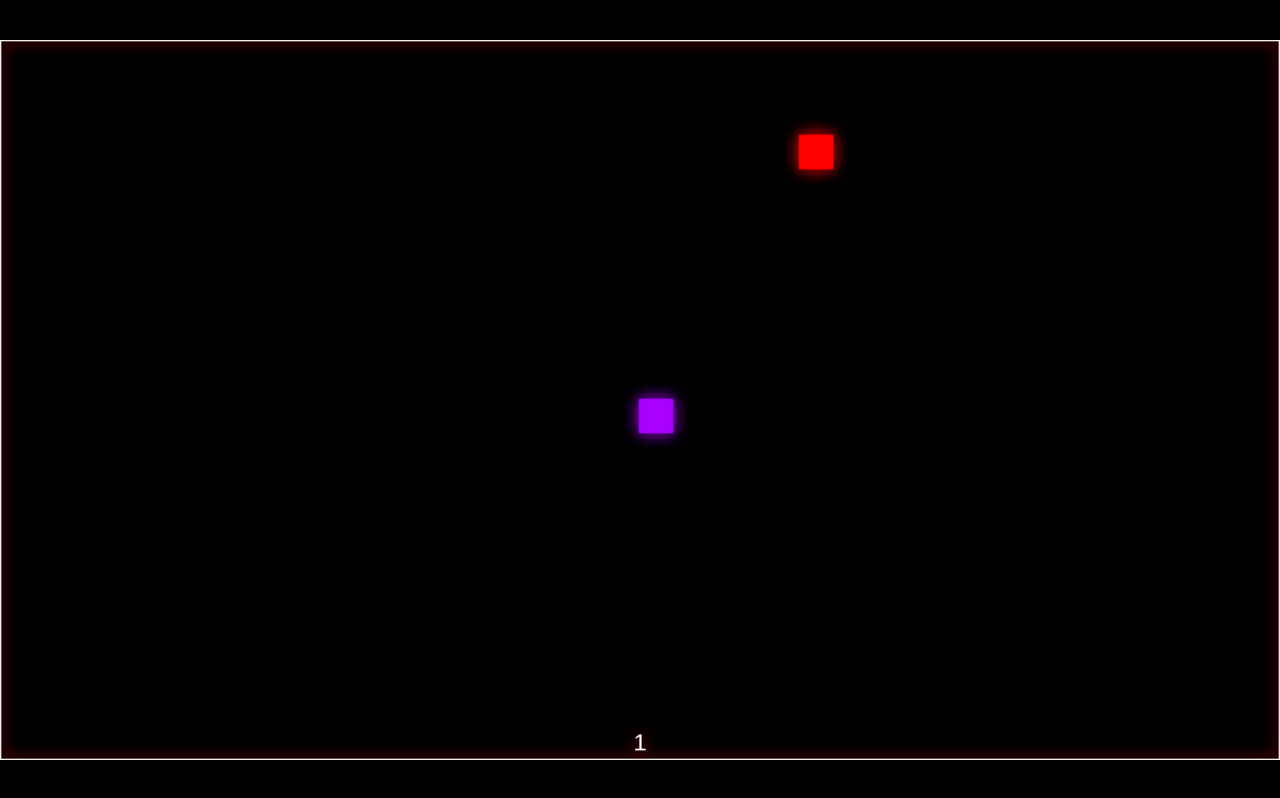
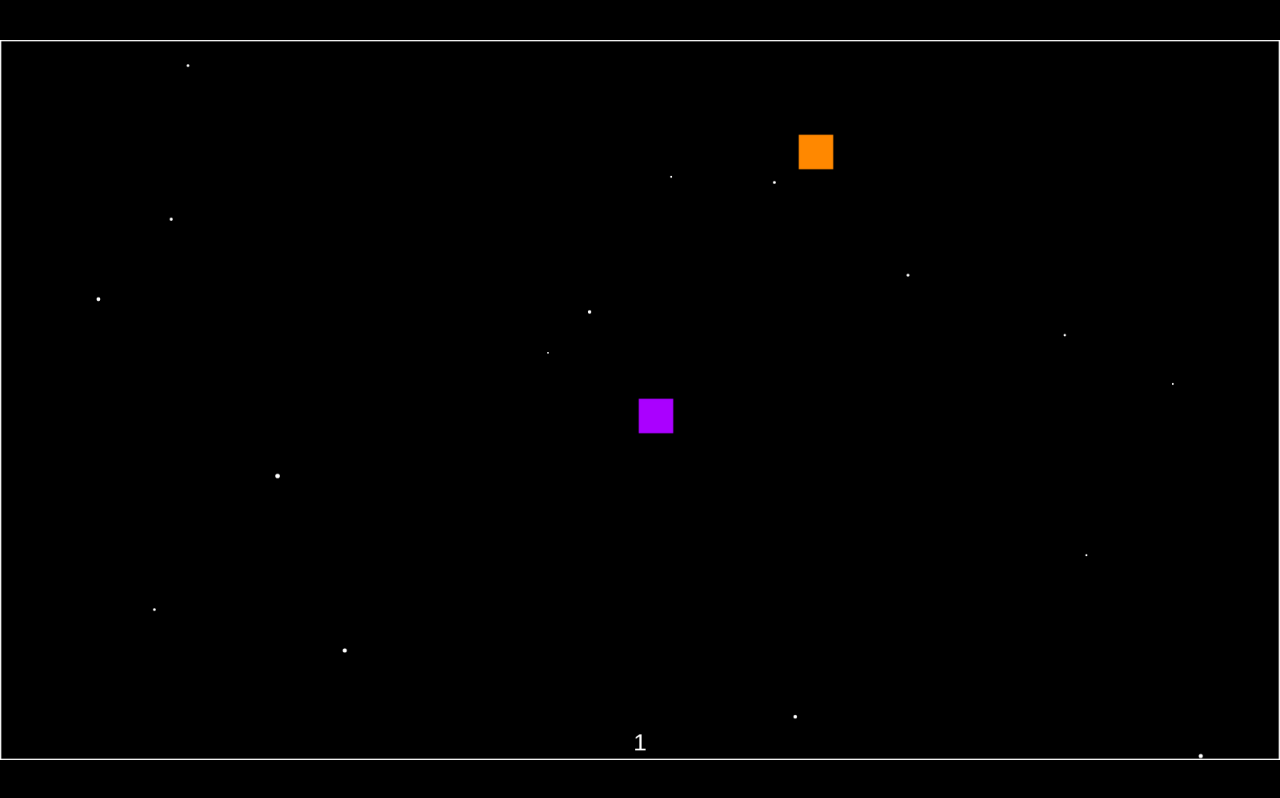
Before and after one commit to ZeroTixDev/snake-game, a website built with webpack: page src/template.html in a window 1280 px wide. Built offline with nearby package versions, Linux system fonts and the light colour scheme.

Commit message:
new build v2 added camera and visual effects and fixed some bugs

```diff
--- a/src/constants.js
+++ b/src/constants.js
@@ -1,7 +1,8 @@
 'use strict';
 
 const SNAKE_COLOR = '#26ff00';
-const FOOD_COLOR = '#ff0000';
+const FOOD_COLOR = '#ff8800';
+const ULTRA_FOOD_COLOR = '#00fff7';
 const GAME_WIDTH = 1600;
 const GAME_HEIGHT = 900;
 const SIMULATION_RATE = 20;
@@ -17,4 +18,5 @@ module.exports = {
    SIMULATION_RATE,
    FOOD_COLOR,
    RESOLUTION,
+   ULTRA_FOOD_COLOR,
 };
--- a/src/index.js
+++ b/src/index.js
@@ -17,6 +17,20 @@ const start = window.performance.now();
 let tick = 0;
 let startAnim = 0;
 let food = makeFood();
+const ultraFood = makeFood();
+let paused = false;
+const controls = {
+   87: 'up',
+   83: 'down',
+   65: 'left',
+   68: 'right',
+   38: 'up',
+   40: 'down',
+   37: 'left',
+   39: 'right',
+   84: 'hack',
+   80: 'pause',
+};
 document.body.style.backgroundColor = constants.BACKGROUND_COLOR;
 window.addEventListener('keydown', trackKeys);
 window.addEventListener('keyup', trackKeys);
@@ -25,11 +39,21 @@ window.addEventListener('resize', () => {
 });
 let lastTime = 0;
 let hue = 160;
-function lerp(start, end, time) {
-   return start * (1 - time) + end * time;
+let particles = [];
+function makeParticles() {
+   particles = [];
+   for (let i = 0; i < 100; i++) {
+      particles.push({
+         x: -1600 + Math.random() * (1600 * 3),
+         y: -900 + Math.random() * (900 * 3),
+         size: Math.random() * 2 + 1,
+      });
    }
-const playerCamera = { x: snake.head.interpPos.x, y: snake.head.interpPos.y };
-(function run(time) {
+}
+makeParticles();
+const playerCamera = { x: 800, y: 800 };
+(function run(time = 0) {
+   if (!paused) {
       ctx.fillStyle = 'black';
       ctx.fillRect(0, 0, canvas.width, canvas.height);
       drawBackground();
@@ -42,31 +66,66 @@ const playerCamera = { x: snake.head.interpPos.x, y: snake.head.interpPos.y };
          ctx.globalAlpha = 1;
          ctx.restore();
       }
-   const delta = (time ? time : 0 - lastTime) / 1000;
+      const delta = (time - lastTime) / 1000;
       lastTime = time;
-   startAnim += delta / 100;
+      startAnim += delta;
       const expectedTick = Math.ceil(((window.performance.now() - start) * constants.SIMULATION_RATE) / 1000);
       while (tick < expectedTick) {
-      snake.update(hue);
+         if (snake.update(hue)) {
+            food = makeFood();
+         }
          tick++;
       }
       snake.interp(delta);
       checkCollision();
       boundSnake();
-   playerCamera.x = snake.head.interpPos.x;
-   playerCamera.y = snake.head.interpPos.y;
+      if (snake.deadTick > 0) {
+         canvas.style.filter = 'grayscale(1) blur(5px)';
+      } else {
+         if (canvas.style.filter !== 'none') {
+            canvas.style.filter = 'none';
+         }
+      }
+      if (playerCamera) {
+         const x = (snake.head.x + snake.vel.x * constants.RESOLUTION - playerCamera.x) * delta;
+         const y = (snake.head.y + snake.vel.y * constants.RESOLUTION - playerCamera.y) * delta;
+         if (delta >= 1) {
+            playerCamera.x = snake.head.x;
+            playerCamera.y = snake.head.y;
+         } else {
+            playerCamera.x += x;
+            playerCamera.y += y;
+         }
+      }
+      drawParticles();
       drawSnake();
       drawFood();
       drawScore();
+   }
    requestAnimationFrame(run);
 })();
+function drawParticles() {
+   ctx.fillStyle = 'white';
+   for (const particle of particles) {
+      const [x, y] = [
+         Math.round(particle.x - playerCamera.x + canvas.width / 2),
+         Math.round(particle.y - playerCamera.y + canvas.height / 2),
+      ];
+      ctx.beginPath();
+      ctx.arc(x, y, particle.size, 0, Math.PI * 2);
+      ctx.fill();
+   }
+}
 function drawBackground() {
-   const [x, y] = [
-      Math.round(0 - playerCamera.x + canvas.width / 2),
-      Math.round(0 - playerCamera.y + canvas.height / 2),
-   ];
+   let [x, y] = [Math.round(0 - playerCamera.x + canvas.width / 2), Math.round(0 - playerCamera.y + canvas.height / 2)];
    ctx.strokeStyle = 'white';
    ctx.strokeRect(x, y, 1600, 900);
+   ctx.fillStyle = 'white';
+   [x, y] = [
+      Math.round(1575 - playerCamera.x + canvas.width / 2),
+      Math.round(950 - playerCamera.y + canvas.height / 2),
+   ];
+   ctx.fillText('by ZeroTix', x, y);
    /*ctx.strokeStyle = constants.CHECKER_COLOR;
    ctx.lineWidth = 3;
    for (let i = 0; i < canvas.width; i += constants.RESOLUTION * 2) {
@@ -84,7 +143,7 @@ function drawSnake() {
       ctx.fillStyle = color;
       ctx.strokeStyle = color;
       ctx.shadowColor = color;
-      ctx.shadowBlur = 20;
+      //ctx.shadowBlur = 20;
       ctx.lineWidth = 3;
       const [x, y] = [
          Math.round(interpPos.x - playerCamera.x + canvas.width / 2),
@@ -96,14 +155,13 @@ function drawSnake() {
 }
 function boundSnake() {
    if (
-      snake.head.interpPos.x >= constants.GAME_WIDTH - constants.RESOLUTION ||
+      snake.deadTick === 0 &&
+      (snake.head.interpPos.x >= constants.GAME_WIDTH - constants.RESOLUTION ||
          snake.head.interpPos.x <= 0 ||
          snake.head.interpPos.y >= constants.GAME_HEIGHT - constants.RESOLUTION ||
-      snake.head.interpPos.y <= 0
+         snake.head.interpPos.y <= 0)
    ) {
-      snake.reset();
-      food = makeFood();
-      hue = 160;
+      snake.deadTick = 1;
    }
 }
 function resize() {
@@ -118,15 +176,31 @@ function resize() {
 }
 function trackKeys(event) {
    const { keyCode } = event;
-   if (keyCode === 87 && snake.vel.y !== 1) snake.dir(0, -1);
-   if (keyCode === 83 && snake.vel.y !== -1) snake.dir(0, 1);
-   if (keyCode === 65 && snake.vel.x !== 1) snake.dir(-1, 0);
-   if (keyCode === 68 && snake.vel.x !== -1) snake.dir(1, 0);
+   if (controls[keyCode] === 'up' && snake.vel.y !== 1) snake.dir(0, -1);
+   if (controls[keyCode] === 'down' && snake.vel.y !== -1) snake.dir(0, 1);
+   if (controls[keyCode] === 'left' && snake.vel.x !== 1) snake.dir(-1, 0);
+   if (controls[keyCode] === 'right' && snake.vel.x !== -1) snake.dir(1, 0);
+   if (controls[keyCode] === 'hack' && event.type === 'keydown') {
+      for (let i = 0; i < 10; i++) {
+         addToSnake(hue);
+      }
+   }
+   if (controls[keyCode] === 'pause' && event.type !== 'keyup') {
+      paused = !paused;
+      if (paused) {
+         ctx.fillStyle = 'rgba(0, 0, 0, 0.8)';
+         ctx.fillRect(0, 0, canvas.width, canvas.height);
+         ctx.fillStyle = 'white';
+         ctx.fillText('PAUSED', canvas.width / 2, canvas.height / 2);
+      } else {
+         const expectedTick = Math.ceil(((window.performance.now() - start) * constants.SIMULATION_RATE) / 1000);
+         tick = expectedTick;
+      }
+   }
 }
 function drawFood() {
    ctx.fillStyle = constants.FOOD_COLOR;
    ctx.strokeStyle = constants.FOOD_COLOR;
-   ctx.shadowColor = constants.FOOD_COLOR;
    ctx.lineWidth = 3;
    const [x, y] = [
       Math.round(food.x - playerCamera.x + canvas.width / 2),
@@ -134,6 +208,19 @@ function drawFood() {
    ];
    ctx.fillRect(x, y, constants.RESOLUTION, constants.RESOLUTION);
    ctx.strokeRect(x, y, constants.RESOLUTION, constants.RESOLUTION);
+   /* ctx.fillStyle = constants.ULTRA_FOOD_COLOR;
+   ctx.strokeStyle = constants.ULTRA_FOOD_COLOR;
+   ctx.shadowColor = constants.ULTRA_FOOD_COLOR;
+   ctx.lineWidth = 3;
+   [x, y] = [
+      Math.round(ultraFood.x - playerCamera.x + canvas.width / 2),
+      Math.round(ultraFood.y - playerCamera.y + canvas.height / 2),
+   ];
+   ctx.fillRect(x, y, constants.RESOLUTION, constants.RESOLUTION);
+   ctx.strokeRect(x, y, constants.RESOLUTION, constants.RESOLUTION);*/
+}
+function addToSnake(hue) {
+   snake.append(hue);
 }
 function checkCollision() {
    if (
@@ -145,7 +232,7 @@ function checkCollision() {
       food = makeFood();
       hue += 20;
       hue = hue % 360;
-      snake.append(hue);
+      addToSnake(hue);
    }
 }
 function makeFood() {
--- a/src/snake.js
+++ b/src/snake.js
@@ -1,6 +1,6 @@
 'use strict';
 
-const { RESOLUTION } = require('./constants.js');
+const { RESOLUTION, SIMULATION_RATE } = require('./constants.js');
 module.exports = class Snake {
    constructor() {
       this.baseCell = {
@@ -13,6 +13,8 @@ module.exports = class Snake {
       this.body = [{ ...this.baseCell }];
       this.size = RESOLUTION;
       this.vel = { x: 0, y: 0 };
+      this.deadTick = 0;
+      this.deadTicks = SIMULATION_RATE * 1; // 0.1 seconds is the amount of time you are frozen; ( i think )
    }
    get head() {
       return this.body[0];
@@ -31,22 +33,22 @@ module.exports = class Snake {
    }
    reset() {
       this.body = [{ ...this.baseCell }];
-      this.dir(1, 0);
+      this.dir(0, 0);
    }
    lerp(start, end, time) {
       return start * (1 - time) + end * time;
    }
    interp(delta) {
-      if (delta >= 1 / 20) {
+      if (delta >= 1 / (SIMULATION_RATE + 5)) {
          for (const cell of this.body) {
             cell.interpPos.x = cell.x;
             cell.interpPos.y = cell.y;
          }
       } else {
-         const time = delta * 20;
+         const time = delta * (SIMULATION_RATE + 5);
          for (const cell of this.body) {
-            cell.interpPos.x = this.lerp(cell.interpPos.x ? cell.interpPos.x : cell.y, cell.x, time);
-            cell.interpPos.y = this.lerp(cell.interpPos.y ? cell.interpPos.y : cell.y, cell.y, time);
+            cell.interpPos.x = this.lerp(cell.interpPos.x, cell.x, time);
+            cell.interpPos.y = this.lerp(cell.interpPos.y, cell.y, time);
             //cell.interpPos.x = this.lerp(cell.interpPos.x, cell.x, time);
             //cell.interpPos.y = this.lerp(cell.interpPos.y, cell.y, time);
          }
@@ -56,16 +58,37 @@ module.exports = class Snake {
       for (const cell of this.body) {
          cell.lastPos = { x: cell.x, y: cell.y };
       }
-      this.head.x = this.head.x + this.vel.x * this.size;
-      this.head.y = this.head.y + this.vel.y * this.size;
-      for (let i = 1; i < this.body.length; i++) {
-         this.body[i].x = this.body[i - 1].lastPos.x;
-         this.body[i].y = this.body[i - 1].lastPos.y;
-         if (this.body[i].x === this.head.x && this.body[i].y === this.head.y) {
+      this.head.x += this.vel.x * this.size;
+      this.head.y += this.vel.y * this.size;
+      if (this.deadTick === 0) {
+         for (let i = 1; i < this.body.length; i++) {
+            const old = { ...this.body[i] };
+            this.body[i].x = this.body[i - 1].lastPos.x;
+            this.body[i].y = this.body[i - 1].lastPos.y;
+            if (this.body[i].x === this.head.x && this.body[i].y === this.head.y) {
+               this.deadTick = 1;
+               this.body[i] = old;
+               break;
+            }
+            this.body[i] = old;
+         }
+      }
+      if (this.deadTick >= 1) {
+         this.head.x -= this.vel.x * this.size;
+         this.head.y -= this.vel.y * this.size;
+         this.deadTick++;
+         if (this.deadTick >= this.deadTicks) {
             this.reset();
             hue = 160;
-            break;
+            this.deadTick = 0;
+            return true;
+         }
+      } else {
+         for (let i = 1; i < this.body.length; i++) {
+            this.body[i].x = this.body[i - 1].lastPos.x;
+            this.body[i].y = this.body[i - 1].lastPos.y;
          }
       }
+      return false;
    }
 };
--- a/src/style.css
+++ b/src/style.css
@@ -10,4 +10,5 @@ body {
 }
 canvas {
 	position: absolute;
+	transition: all 0.2s linear;
 }
--- a/webpack.config.js
+++ b/webpack.config.js
@@ -6,7 +6,7 @@ const { CleanWebpackPlugin } = require('clean-webpack-plugin');
 const plugins = [
    new HtmlWebpackPlugin({
       hash: true,
-      title: 'lol',
+      title: 'epic',
       template: './src/template.html',
       filename: './index.html',
       minify: {
```
Also changed, not shown: dist/index.html, 2 other files. Lines whose indentation alone changed are shown as unchanged.
